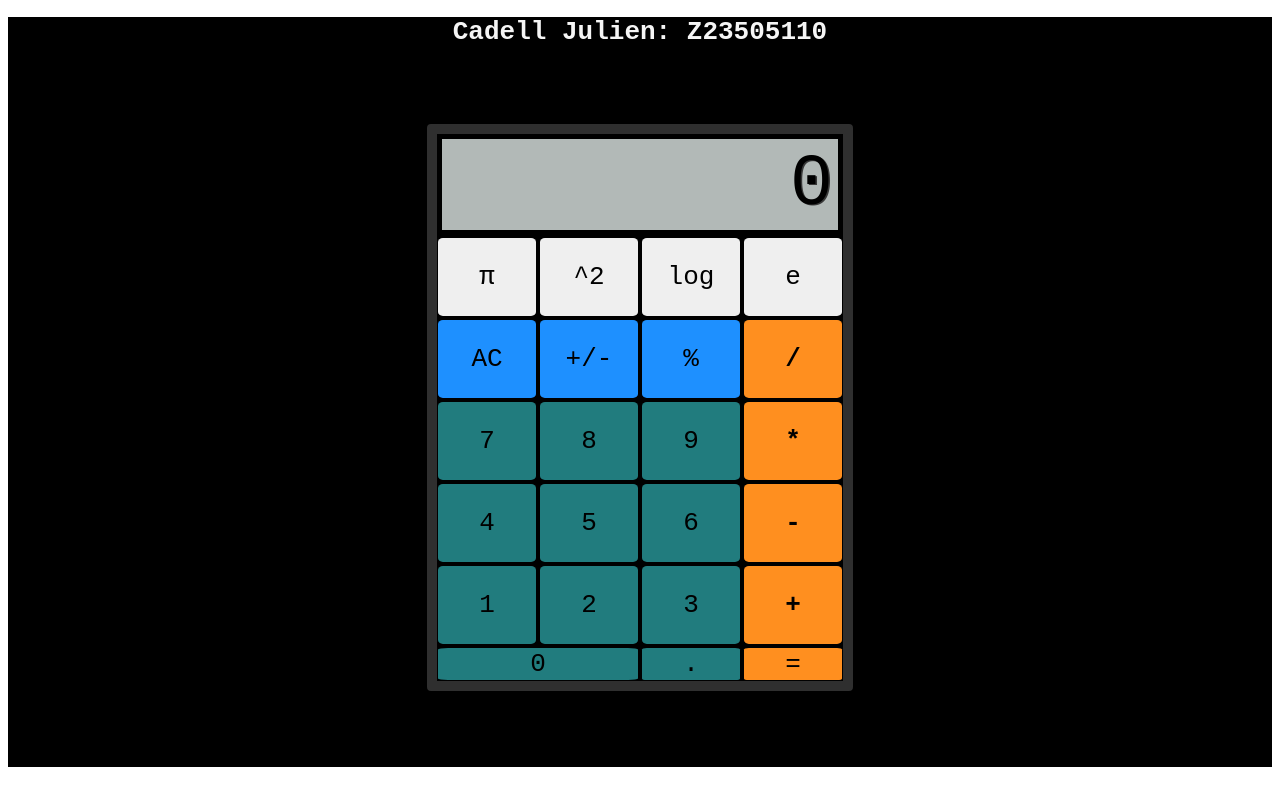
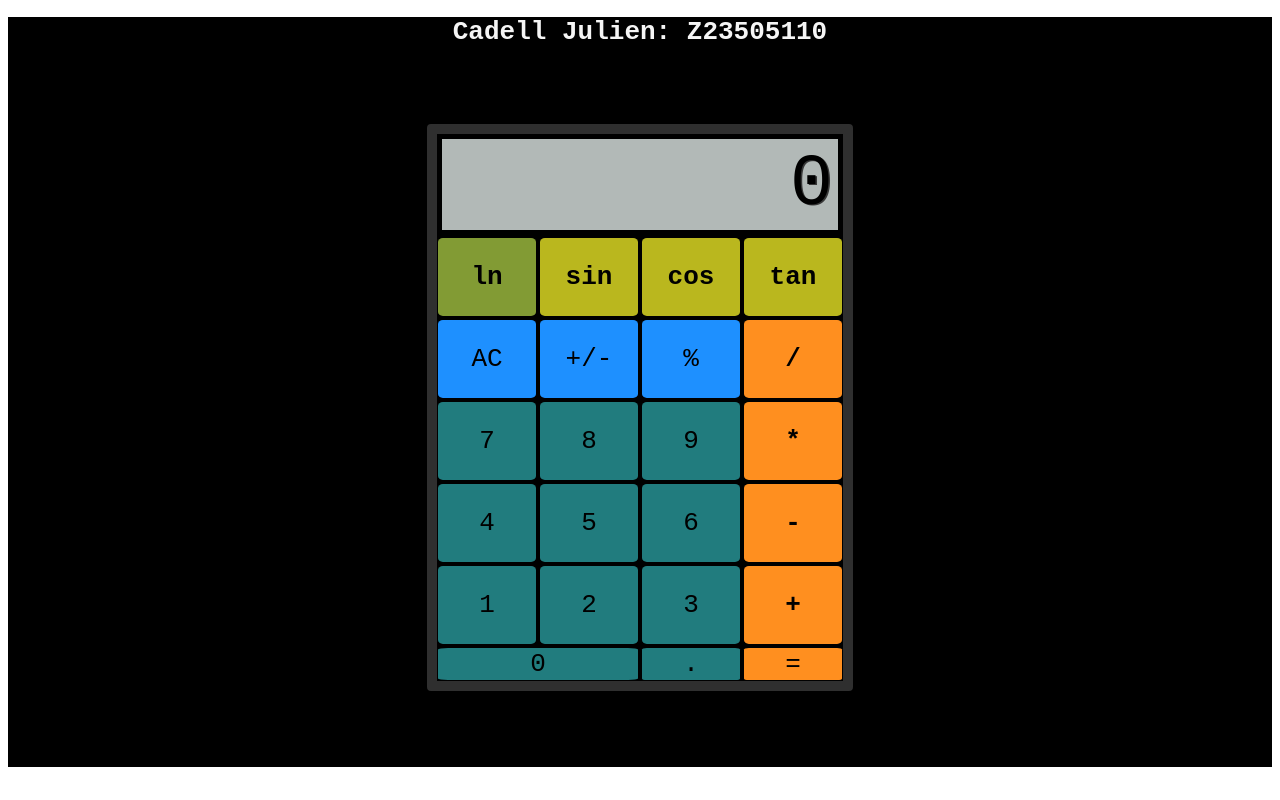
Before and after one commit to cop4808-spring-2023-fullstack-web/cop4808-git-and-github-fundamentals-cadelljulienfau, a plain HTML site: page CALC YA LATER.html in a window 1280 px wide. Drawn offline with Linux system fonts and the light colour scheme.

Commit message:
Fixed wording on html and also fixed css to go with fixed wording

```diff
--- a/CALC YA LATER.html
+++ b/CALC YA LATER.html
@@ -13,10 +13,10 @@
         <div id="container">
             <div id="display">0</div>
 
-                <button type="button" class="piex" value="piex" data-key="90">π</button>
-                <button type="button" class="sqrtx"   value="sqrtx" data-key="40">^2 </button>
-                <button type="button" class="logx"  value="logx" data-key="30">log </button>
-                <button type="button" class="expo"   value="expo" data-key="20">e</button>
+                <button type="button" class="logx" value="logx" data-key="90">ln</button>
+                <button type="button" class="sinx"   value="sinx" data-key="40">sin </button>
+                <button type="button" class="cosx"  value="cosx" data-key="30">cos </button>
+                <button type="button" class="tanx"   value="tanx" data-key="20">tan</button>
                 <button type="button" class="clear" value="clear" data-key="8">AC</button>
                 <button type="button" class="sign" value="sign" data-key="192">+/-</button>
                 <button type="button" class="percent" value="percent" data-key="80">%</button>
--- a/styles/style.css
+++ b/styles/style.css
@@ -67,25 +67,15 @@ button {
     font-weight: bold;
 }
 
-#op {
+.logx {
     background-color:rgb(130, 155, 52);
     font-weight: bold;
 }
 
-#op2 {
+.sinx, .cosx, .tanx {
     background-color: #bab71e;
     font-weight: bold;
 }
-
-#op3 {
-    background-color: #c670c6;
-    font-weight: bold;
-}
-#op4 {
-    background-color: #8a518a;
-    font-weight: bold;
-}
-
 .operator:focus {
     background-color: #ffc183;
 }
```
